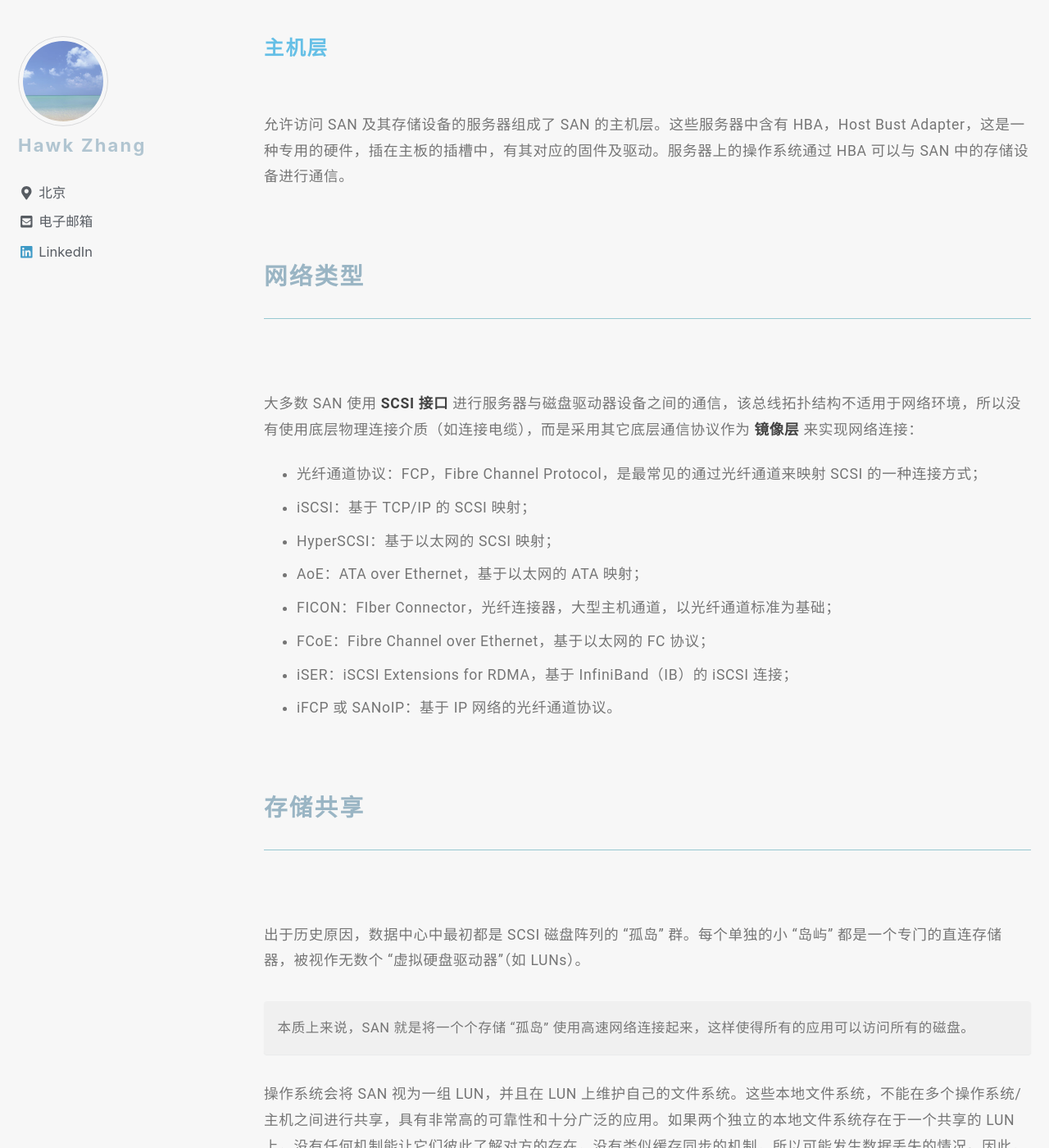
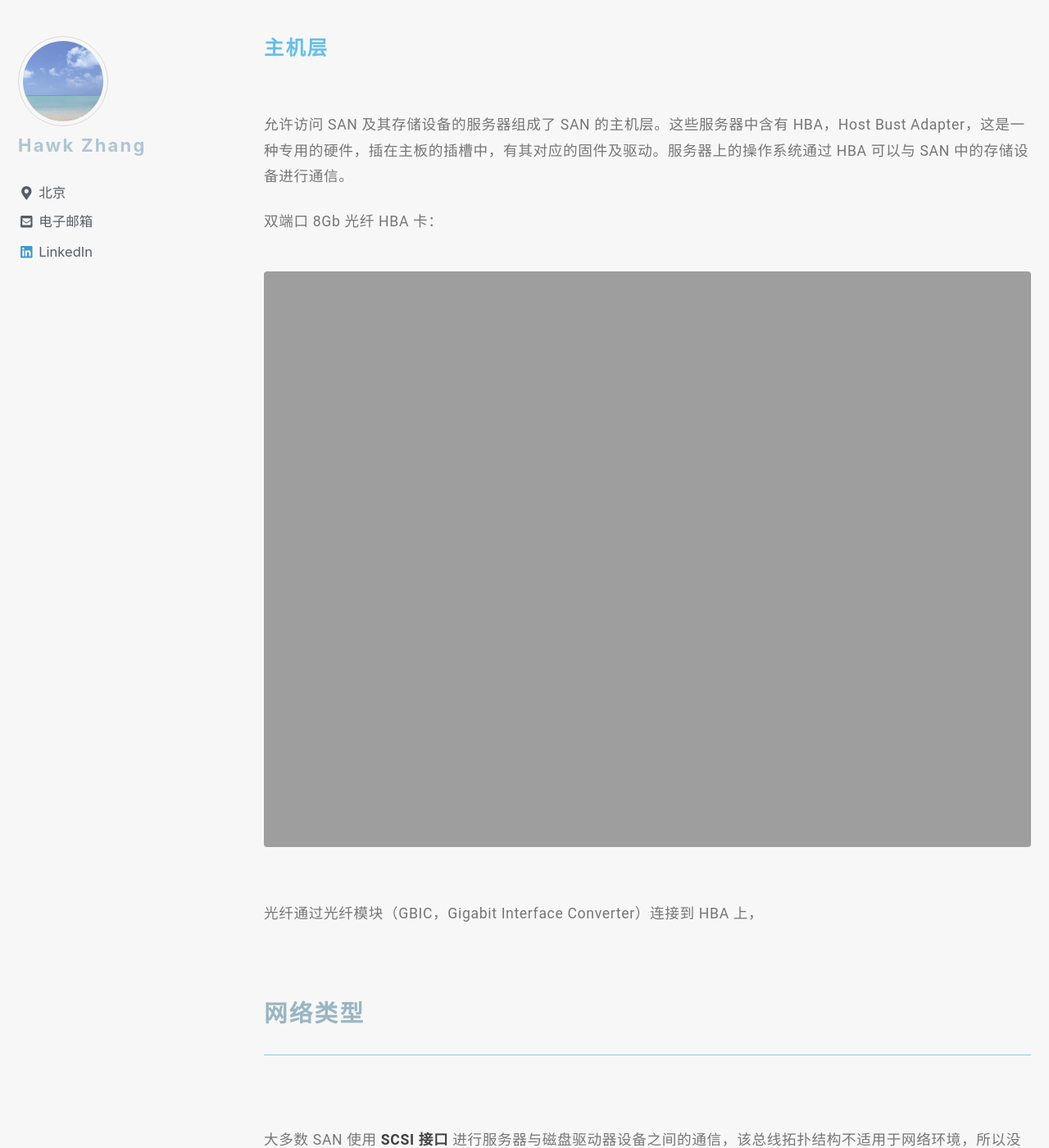
Before and after one commit to narru888/linotes_note, a Jekyll site: the page built from _posts/storage/2018-03-01-das.nas.san.md, in a window 1280 px wide and 1400 px high, scrolled down 11772 px. Shown: the whole window at 82% size. Built offline with Jekyll 4.4.1, drawn with Linux system fonts in a browser that asks for light colours; nearby versions of some CDN libraries; a script that is not in the unit is left out.

Commit message:
update on 2018-11-21 19:29:01 CST

```diff
--- a/_posts/storage/2018-03-01-das.nas.san.md
+++ b/_posts/storage/2018-03-01-das.nas.san.md
@@ -221,6 +221,12 @@ SAN 不提供针对文件的服务，它进行的是 **基于块的操作**。
 
 允许访问 SAN 及其存储设备的服务器组成了 SAN 的主机层。这些服务器中含有 HBA，Host Bust Adapter，这是一种专用的硬件，插在主板的插槽中，有其对应的固件及驱动。服务器上的操作系统通过 HBA 可以与 SAN 中的存储设备进行通信。
 
+双端口 8Gb 光纤 HBA 卡：
+
+{% include figure image_path="/assets/images/FC_HBA.jpg" alt="双端口 8Gb 光纤 HBA 卡" %}
+
+光纤通过光纤模块（GBIC，Gigabit Interface Converter）连接到 HBA 上，
+
 
 
 
```
